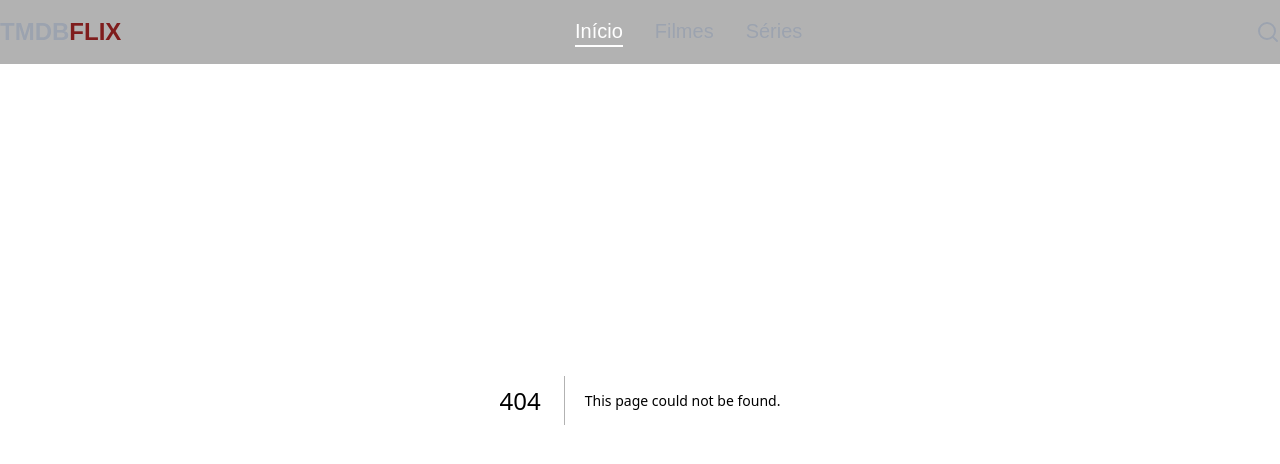
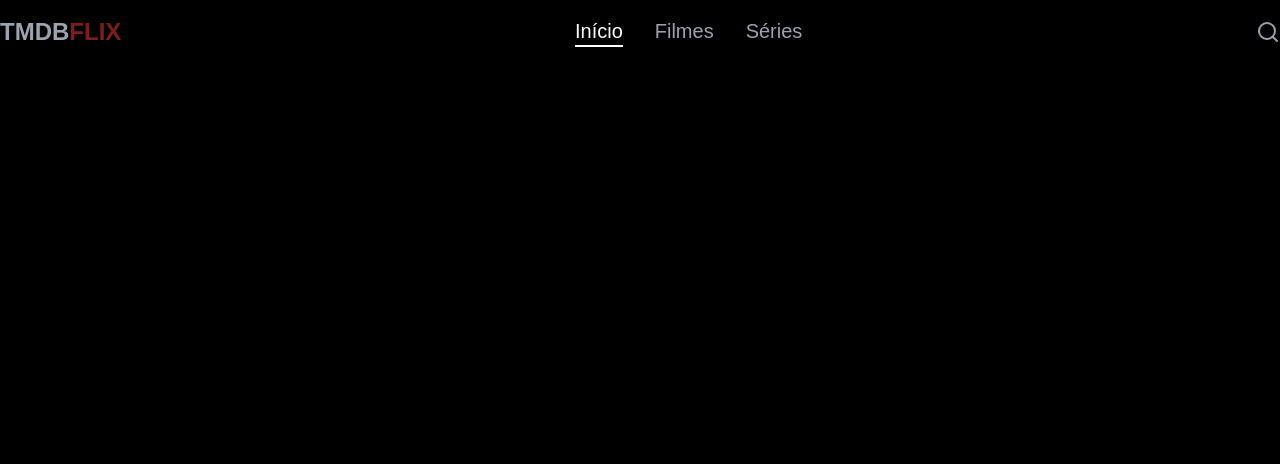
Before and after one commit to jooluisrm/tmdb, a Next.js app: page /movie/1 in a window 1280 px wide. Before the commit this address had no page. Shown: the top 464 px of the page. Built offline with nearby package versions, Linux system fonts and the light colour scheme.

Commit message:
rota/page criada para qnd selecionar um filme

```diff
--- /dev/null
+++ b/src/app/(pages)/(item)/movie/[id]/page.tsx
@@ -0,0 +1,21 @@
+import { Metadata } from "next";
+
+export const metadata: Metadata = {
+    title: "XXXXXX"
+}
+
+type Props = {
+    params: {
+        id: number
+    }
+}
+
+const MovieSelect = ({ params }: Props) => {
+    return (
+        <div className="bg-black min-h-screen text-white">
+
+        </div>
+    )
+}
+
+export default MovieSelect;
```
